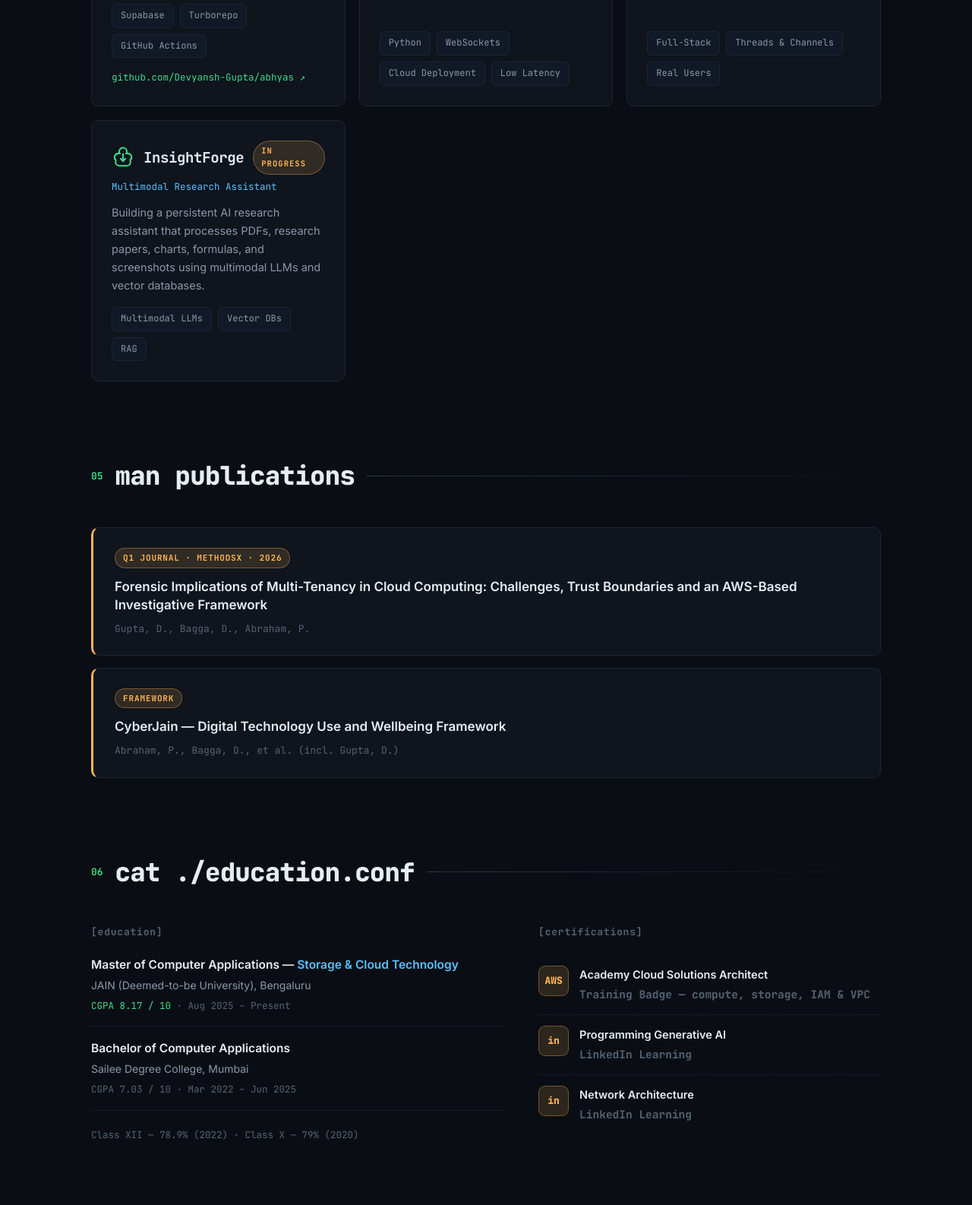
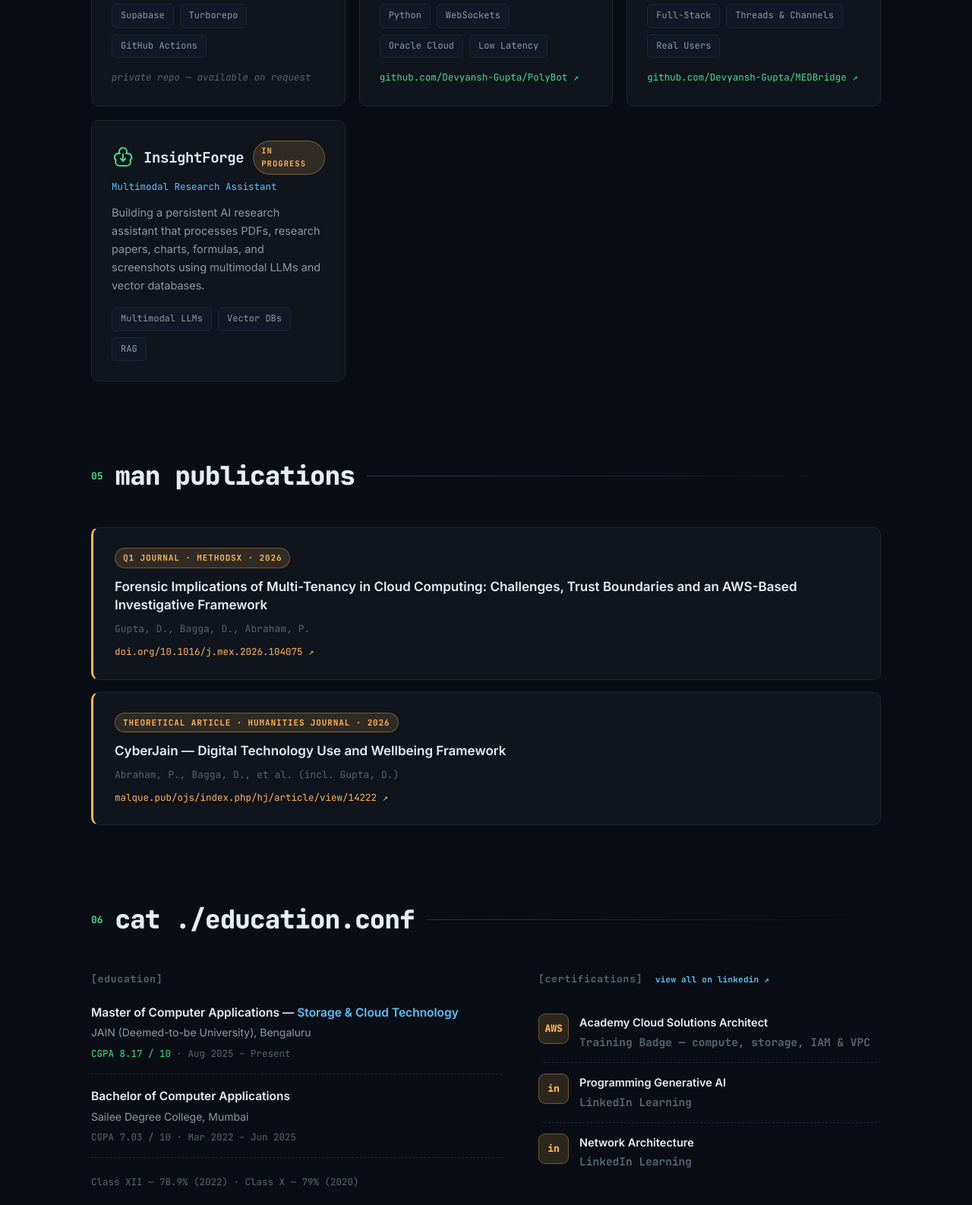
Before and after one commit to Devyansh-Gupta/devyansh-gupta-portfolio, a plain HTML site: page index.html in a window 1280 px wide. Shown: the part 3914-5500 px from the top of the page at 76% size. Drawn offline with Linux system fonts and the light colour scheme.

Commit message:
feat: publication DOI/article links, LinkedIn certification links, PolyBot Oracle Cloud + repo links, footer copy; QA: fix private abhyas 404 link

```diff
--- a/css/styles.css
+++ b/css/styles.css
@@ -420,6 +420,8 @@
   display: inline-block; transition: transform .2s ease;
 }
 .proj-link:hover { transform: translateX(4px); }
+.proj-link-dim { color: var(--fg-faint); cursor: default; font-style: italic; }
+.proj-link-dim:hover { transform: none; }
 
 /* ── publications ───────────────────────────────────────── */
 .pubs { display: grid; gap: 16px; }
@@ -438,7 +440,15 @@
   letter-spacing: 0.08em; text-transform: uppercase;
 }
 .pub h3 { font-size: 17px; font-weight: 600; line-height: 1.45; margin-bottom: 8px; }
+.pub h3 a { color: var(--fg); transition: color .2s ease; }
+.pub h3 a:hover { color: var(--amber); }
 .pub-authors { font-family: var(--mono); font-size: 13px; color: var(--fg-faint); }
+.pub-link {
+  display: inline-block; margin-top: 10px;
+  font-family: var(--mono); font-size: 12.5px; color: var(--amber);
+  transition: transform .2s ease, color .2s ease;
+}
+.pub-link:hover { transform: translateX(4px); color: var(--fg); }
 
 /* ── education ──────────────────────────────────────────── */
 .edu-grid { display: grid; grid-template-columns: 1.2fr 1fr; gap: clamp(24px, 4vw, 48px); }
@@ -455,6 +465,14 @@
 .edu-meta { font-family: var(--mono); font-size: 12.5px; color: var(--fg-faint); margin-top: 6px; }
 .cert { display: flex; gap: 14px; align-items: flex-start; padding: 14px 0; border-bottom: 1px dashed var(--line); }
 .cert:last-child { border-bottom: none; }
+a.cert { border-radius: 8px; transition: background .2s ease, transform .2s ease; }
+a.cert:hover { background: var(--bg-raise); transform: translateX(5px); }
+a.cert:hover .cert-badge { box-shadow: 0 0 16px -2px rgba(255,180,84,0.45); }
+.certs-all {
+  font-size: 11px; font-weight: 600; color: var(--cyan);
+  margin-left: 8px; letter-spacing: 0.02em; white-space: nowrap;
+}
+.certs-all:hover { text-decoration: underline; }
 .cert-badge {
   flex-shrink: 0; width: 40px; height: 40px; border-radius: 9px;
   display: grid; place-items: center;
--- a/index.html
+++ b/index.html
@@ -328,7 +328,7 @@
           <div class="chips chips-sm">
             <span class="chip">TypeScript</span><span class="chip">React Native / Expo</span><span class="chip">Supabase</span><span class="chip">Turborepo</span><span class="chip">GitHub Actions</span>
           </div>
-          <a class="proj-link" href="https://github.com/Devyansh-Gupta/abhyas" target="_blank" rel="noopener">github.com/Devyansh-Gupta/abhyas ↗</a>
+          <span class="proj-link proj-link-dim">private repo — available on request</span>
         </article>
 
         <article class="project-card" data-reveal>
@@ -338,10 +338,11 @@
             <span class="proj-status status-live">running</span>
           </div>
           <p class="proj-sub">Low-Latency Arbitrage Trading System</p>
-          <p>Market-data engine consuming live WebSocket feeds, maintaining order books with sub-millisecond detection and deterministic replay-based backtesting. Deployed on cloud infrastructure colocated near the exchange; validated through extended paper-trading runs.</p>
+          <p>Market-data engine consuming live WebSocket feeds, maintaining order books with sub-millisecond detection and deterministic replay-based backtesting. Deployed on <span class="hl-amber">Oracle Cloud</span> infrastructure colocated near the exchange; validated through extended paper-trading runs.</p>
           <div class="chips chips-sm">
-            <span class="chip">Python</span><span class="chip">WebSockets</span><span class="chip">Cloud Deployment</span><span class="chip">Low Latency</span>
+            <span class="chip">Python</span><span class="chip">WebSockets</span><span class="chip">Oracle Cloud</span><span class="chip">Low Latency</span>
           </div>
+          <a class="proj-link" href="https://github.com/Devyansh-Gupta/PolyBot" target="_blank" rel="noopener">github.com/Devyansh-Gupta/PolyBot ↗</a>
         </article>
 
         <article class="project-card" data-reveal>
@@ -355,6 +356,7 @@
           <div class="chips chips-sm">
             <span class="chip">Full-Stack</span><span class="chip">Threads &amp; Channels</span><span class="chip">Real Users</span>
           </div>
+          <a class="proj-link" href="https://github.com/Devyansh-Gupta/MEDBridge" target="_blank" rel="noopener">github.com/Devyansh-Gupta/MEDBridge ↗</a>
         </article>
 
         <article class="project-card" data-reveal>
@@ -382,13 +384,15 @@
       <div class="pubs">
         <article class="pub" data-reveal>
           <div class="pub-badge">Q1 journal · MethodsX · 2026</div>
-          <h3>Forensic Implications of Multi-Tenancy in Cloud Computing: Challenges, Trust Boundaries and an AWS-Based Investigative Framework</h3>
+          <h3><a href="https://doi.org/10.1016/j.mex.2026.104075" target="_blank" rel="noopener">Forensic Implications of Multi-Tenancy in Cloud Computing: Challenges, Trust Boundaries and an AWS-Based Investigative Framework</a></h3>
           <p class="pub-authors">Gupta, D., Bagga, D., Abraham, P.</p>
+          <a class="pub-link" href="https://doi.org/10.1016/j.mex.2026.104075" target="_blank" rel="noopener">doi.org/10.1016/j.mex.2026.104075 ↗</a>
         </article>
         <article class="pub" data-reveal>
-          <div class="pub-badge">framework</div>
-          <h3>CyberJain — Digital Technology Use and Wellbeing Framework</h3>
+          <div class="pub-badge">theoretical article · Humanities Journal · 2026</div>
+          <h3><a href="https://malque.pub/ojs/index.php/hj/article/view/14222" target="_blank" rel="noopener">CyberJain — Digital Technology Use and Wellbeing Framework</a></h3>
           <p class="pub-authors">Abraham, P., Bagga, D., et al. (incl. Gupta, D.)</p>
+          <a class="pub-link" href="https://malque.pub/ojs/index.php/hj/article/view/14222" target="_blank" rel="noopener">malque.pub/ojs/index.php/hj/article/view/14222 ↗</a>
         </article>
       </div>
     </section>
@@ -418,19 +422,19 @@
           </div>
         </div>
         <div class="edu-col" data-reveal>
-          <h3 class="edu-col-title">[certifications]</h3>
-          <div class="cert">
+          <h3 class="edu-col-title">[certifications] <a class="certs-all" href="https://www.linkedin.com/in/devyansh-gupta04/details/certifications/" target="_blank" rel="noopener">view all on linkedin ↗</a></h3>
+          <a class="cert" href="https://www.linkedin.com/in/devyansh-gupta04/details/certifications/" target="_blank" rel="noopener">
             <span class="cert-badge">AWS</span>
             <div><p>Academy Cloud Solutions Architect</p><p class="edu-meta">Training Badge — compute, storage, IAM &amp; VPC</p></div>
-          </div>
-          <div class="cert">
+          </a>
+          <a class="cert" href="https://www.linkedin.com/in/devyansh-gupta04/details/certifications/" target="_blank" rel="noopener">
             <span class="cert-badge">in</span>
             <div><p>Programming Generative AI</p><p class="edu-meta">LinkedIn Learning</p></div>
-          </div>
-          <div class="cert">
+          </a>
+          <a class="cert" href="https://www.linkedin.com/in/devyansh-gupta04/details/certifications/" target="_blank" rel="noopener">
             <span class="cert-badge">in</span>
             <div><p>Network Architecture</p><p class="edu-meta">LinkedIn Learning</p></div>
-          </div>
+          </a>
         </div>
       </div>
     </section>
@@ -506,7 +510,7 @@
 
   <!-- ══════════════ FOOTER ══════════════ -->
   <footer class="footer">
-    <p class="footer-line"><span class="hl-green">$</span> echo "built with plain html, css &amp; js — animated by anime.js v4 — hosted on azure static web apps"</p>
+    <p class="footer-line"><span class="hl-green">$</span> echo "built with html, css &amp; js — animated by anime.js v4 — Deployed on Azure."</p>
     <p class="footer-line footer-dim">© <span id="year">2026</span> Devyansh Gupta · <span class="hl-amber">exit 0</span></p>
   </footer>
 
```
